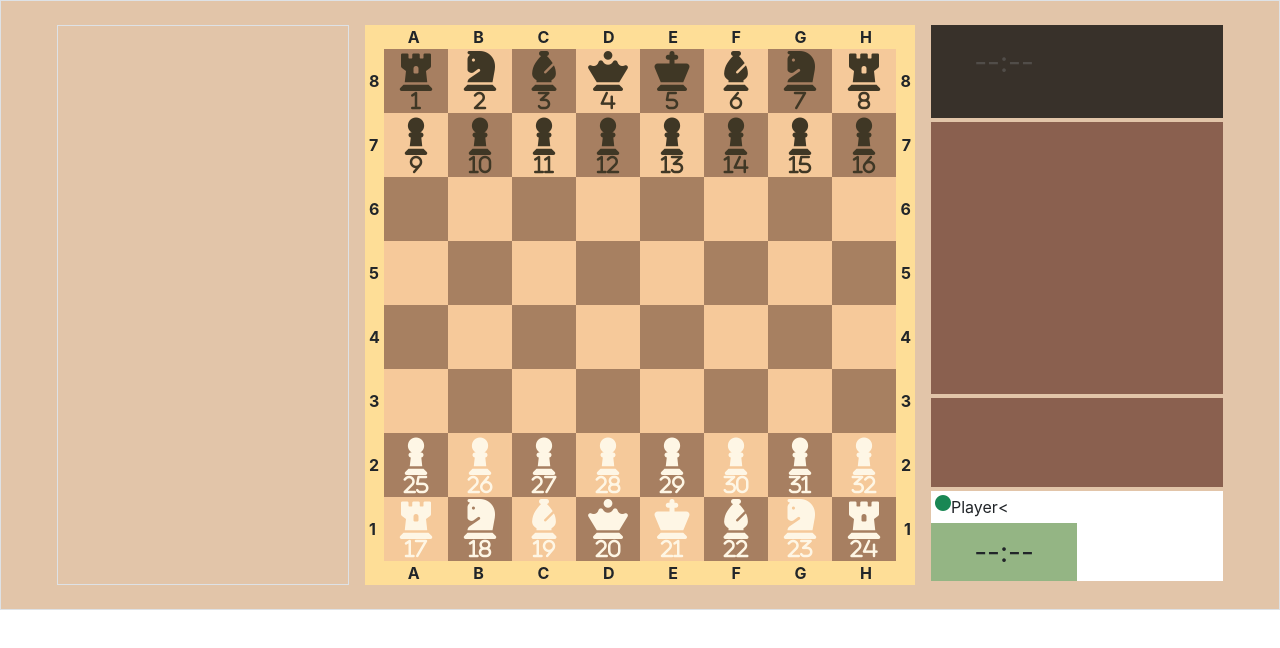
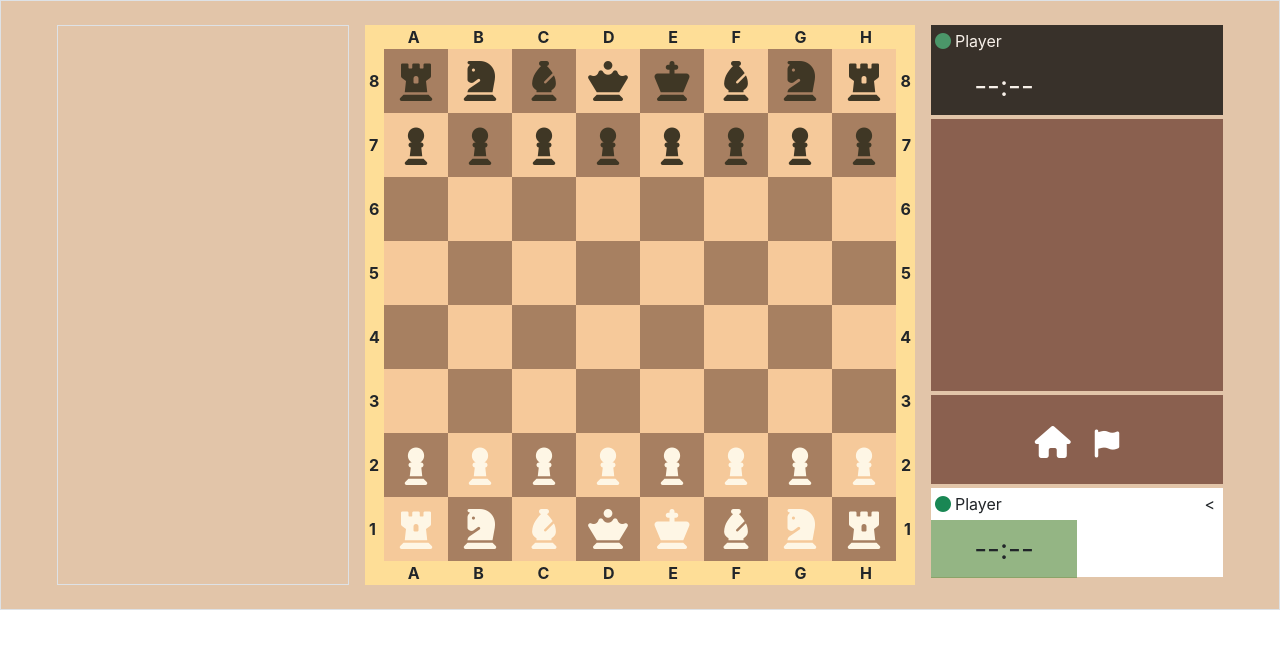
Before and after one commit to ZenkoWu/Chess_Game, a React (Create React App) app in the folder chess-game/: page / in a window 1280 px wide. Shown: the top 648 px of the page. Built offline with nearby package versions, Linux system fonts and the light colour scheme.

Commit message:
green-circle

```diff
--- a/chess-game/src/App.css
+++ b/chess-game/src/App.css
@@ -31,6 +31,14 @@
   background-color: rgba(100, 148, 78, 0.692);
 }
 
+.green-circle {
+  color: rgba(100, 148, 78);
+}
+
 .activeCell{
   background-color: rgb(81, 136, 55);
 }
+
+.border-bottom-brown {
+  border-bottom: 1px solid #9b7d71;
+}
--- a/chess-game/src/components/ChessBoard/ChessBoard.jsx
+++ b/chess-game/src/components/ChessBoard/ChessBoard.jsx
@@ -15,19 +15,21 @@ const figureTypes =
   {
     value,
     icon: 'fa-solid fa-chess-' + value,
-    whereFigureCanGo: () => {}
+    // whereFigureCanGo: () => {}
   }
   ))
 
-  let whereFigureCanGo = [
-    {type:'pawn', x: '', y: 1 || 2, color: ''}
-  ]
+  // let whereFigureCanGo = [
+  //   {type:'pawn', x: '', y: 1 || 2, color: ''}
+  // ]
 
 const [figures, setFigures] = useState(Array.from({length: 32}, (el, i) => (
     {
       id: i + 1,
       color: i < 16  ? 'black': 'white',
       type: ('rook ' + 'knight ' + 'bishop '  + 'queen ' + 'king ' + 'bishop ' + 'knight ' + 'rook ' + 'pawn '.repeat(8)).split(' ')[i % (maxBoardWidth * 2)],
+
+    icon: 'fa-solid fa-chess-' + 'pawn ',
     }
   )
 ))
@@ -87,7 +89,6 @@ useEffect(() => {
   setDefaultFigurePosition(arrDefaultFigurePosition)
   }, [])
 
-
   let getFigureById = (id) => figures.find(el => el.id == id)
 
   let renderFigure = (id) => {
@@ -97,12 +98,17 @@ let figure = getFigureById(id)
     }
     }
 
+const [playerSide, setPlayerSide] = useState('white')
+
 const [move, setMove] = useState({})
+
 const [history, setHistory] = useState([])
-let historyPush = move => setHistory(prev => [...prev, move.secondTap])
+
+let historyPush = (move) => setHistory(prev =>
+  // [...prev, {firstTap: move.firstTap, secondTap: move.secondTap, figureColor: playerSide}])
+  [...prev, {...move, figureColor: playerSide}])
 
 useEffect(() => {
-  console.log(move)
   if(move.secondTap){
     historyPush(move)
     setMove({})
@@ -110,7 +116,7 @@ useEffect(() => {
     // setFigureInCell(move.firstTap.figure, move.secondTap.x, move.secondTap.y)
     //   setCells((prev) =>
     //   prev.map(el => {
-    //     if(el.id == move.firstTap.id) {
+    //     if(el.id == move.firstTap?.id) {
     //       return {...el, figure: null}
     //     } else {
     //       return el
@@ -130,16 +136,23 @@ useEffect(() => {
 }, [move])
 
 console.log(history)
+
 let changeFigurePosition = (foundFigId, cell) => {
   setFigureInCell(foundFigId, cell.x, cell.y)
-  console.log(cells)
+  // console.log(cells)
 }
-
-  let [playerSide, setPlayerSide] = useState('white')
 
   const [availableToMove, setAvailableToMove] = useState([])
 
-  let isCellFirstTap = cell => (cell.id === move.firstTap?.id)
+  let whereFigureCanGoo = [
+    {id: 'D2', dots: ['D3','D4']},
+    {id: 'C2', dots: ['C3','C4']},
+    {id: 'A2', dots: ['A3','A4']},
+    {id: 'C7', dots: ['C6','C5']},
+    {id: 'B8', dots: ['C6','A6']},
+  ]
+
+  let isCellFirstTap = cell => (cell.id == move.firstTap?.id)
 
   let canActivateCell = (cell) => {
     let figure = getFigureById(cell.figure)
@@ -147,11 +160,17 @@ let changeFigurePosition = (foundFigId, cell) => {
   }
 
   let setM = (cell) => {
-    let foundFigureIdInCell = cells.find(f => cell.x === f.x && cell.y === f.y).figure
-    let figure = getFigureById(foundFigureIdInCell)
+    let figure = getFigureById(cell.figure)
+
     if (figure?.color === playerSide) {
+
       setMove(prev => ({...prev, firstTap: cell}))
-    } else {
+
+      let canGo = whereFigureCanGoo.find(el => el.id === cell.id)
+      setAvailableToMove([...canGo.dots])
+
+    } else if (availableToMove.includes(cell.id)) {
+    // (availableToMove.find(el => el.dots.includes(cell.id) && el.type == figure.type)) {
       setMove(prev => ({...prev, secondTap: cell}))
       setFigureInCell(move.firstTap.figure, cell.x, cell.y)
       setCells((prev) =>
@@ -161,38 +180,55 @@ let changeFigurePosition = (foundFigId, cell) => {
         } else {
           return el
         }
+
       }
       ))
 
-
+    // setPlayerSide(prev => prev === 'white' ? 'black' : 'white')
+    setAvailableToMove([])
     }
   }
-// if (figure?.color === playerSide) {
-    //   setMove(prev => prev.firstTap ? {...prev, secondTap: cell} : {...prev, firstTap: cell})
+
+//   let getFigureInCell = (x, y) => {
+//     // конкретная фигура {id, color, type}. если ничего вернет null
+//     }
+
+//     // для ладьи
+//     let whereFigureCouldGo = (cell) => {
+//     let dots = []
+
+//     // x+
+    // for(let i = cell.x + 1; i < 8; i++){
+    //   let figure = getFigureById(cell.figure)
+    //    if(figure?.color === playerSide)
+
+    //     dots.push(cell.id)
+    //    if(figure)
+    //       break;
     // }
 
+//     //...
 
+//     return dots
+//     }
 
-    console.log(cells)
+// let checkCell = (x, y, side, push) => {
+//   let figure = getFigureInCell (x, y)
+//    if(figure?.color === side)
+//       return false
 
-  // let findInCell = (x, y) => {
-  //   let foundFigureIdInCell = cells.find(f => x === f.x && y === f.y).figure
-  //   let figure = getFigureById(foundFigureIdInCell)
-  //   if(!foundFigureIdInCell) {
-  //     console.log('figure not found')
-  //   } else if (figure.color === playerSide) {
-  //     setCells(prev =>
-  //     prev.map(el => (
-  //       {...el, activeCell: el.x == x && el.y == y ? true : false}
-  //     )
-  //       )
-  //     )
-
-  //     let figure = figures.find(el => el.id === foundFigureIdInCell)
-  //   }
+//    push({x, y})
+//    if(figure)
+//       return false;
+//    return true
 // }
 
-// console.log(cells)
+// // x+
+// for(let i = x + 1; i < maxW; i++){
+//    if(checkCell (i, y, side, dots.push))
+//       break;
+// }
+
 
   return (
     <div className='d-flex justify-content-   w-100 border p-3 px-5'>
@@ -225,13 +261,13 @@ let changeFigurePosition = (foundFigId, cell) => {
                   key={cell.id}
                   className={getDeafultCellColor(cell.x, cell.y) +
                     " opacity-75 d-flex justify-content-center align-items-center " + canActivateCell(cell) + " " +
-                    (isCellFirstTap(cell) ? "activeCell" : "")}
+                    (isCellFirstTap(cell) ? "activeCell" : "") + (availableToMove.includes(cell.id) ? ' fa-solid fa-circle green-circle fs-4' : '')}
                   style={{ width: "4rem", height: "4rem" }}
                   onClick = {() => setM(cell)}
                 >
                   {cell.figure ?
                     <div className = {`${renderFigure(cell.figure)} fs-1`}>
-                      <div className='fs-5'>{cell.figure}</div>
+                      {/* <div className='fs-5'>{cell.figure}</div> */}
                     </div>
                   : null}
                 </div>
@@ -248,24 +284,30 @@ let changeFigurePosition = (foundFigId, cell) => {
       {/* historyBoard */}
       <div className='w-50 p-2'>
         <div className='w-100 h-100 '>
-
-            <div className='bg-black opacity-75' style={{height:'16.6%'}} >
-              <div className={'p-3 w-50 fs-3 ' + (playerSide == 'black' ? 'playerTurn' : '')}>
+            <div className='bg-black opacity-75 text-white' style={{height:'16%'}}>
+              <div className='p-1 text-start d-flex'>
+                <div className='fa-solid fa-circle text-success pt-1'></div>
+                <div className='ps-1'>Player</div>
+                <div className='w-100 text-end pe-1'>
+                  {playerSide == 'black' ? '<' : null}
+                </div>
+              </div>
+              <div className={'p-2 w-50 fs-3 ' + (playerSide == 'black' ? 'playerTurn' : '')}>
                 --:--
               </div>
           </div>
 
-
           <div className='h-50 py-1'>
               <div className=' bg-brown h-100 p-2 text-start'>
                  {history.map((el, i) => (
-                    <div className='border-bottom text-white d-flex justify-content-'>
-                      <div>{i + 1}</div>
-                      <div className='w-50'>{el.id}</div>
-                      <div className='w-50'>{el.id}</div>
-
-                      {/* <span className=''> {el.id} </span>
-                      <span className=''>{el.id}</span> */}
+                    <div className='border-bottom-brown text-white d-flex justify-content-'>
+                      <div className='px-2'>{i + 1}</div>
+                      <div className={`w-50 text-${el.figureColor}`}>
+                        <span className={renderFigure(el.firstTap?.figure)}></span>
+                        {el.firstTap?.id}
+                      </div>
+                      <div className={`w-50 text-${el.figureColor}`}>{el.secondTap?.id}</div>
+                      {/* <div className='w-50'>{el.id}</div> */}
                     </div>
                   )
                 )}
@@ -273,14 +315,18 @@ let changeFigurePosition = (foundFigId, cell) => {
           </div>
           <div style={{height:'16.6%'}} className='pb-1'>
             <div className='bg-brown h-100' >
-
+              <div className='fs-2 text-white p-4'>
+                <i class="fa-solid fa-house pe-4"></i>
+                <i class="fa-solid fa-flag fs-3"></i>
+                </div>
             </div>
           </div>
           <div className='bg-white' style={{height:'16%'}}>
             <div className='p-1 text-start d-flex'>
-              <div className='fa-solid fa-circle text-success'></div>
-              <div> Player</div>
-              {playerSide == 'white' ? '<' : null}
+              <div className='fa-solid fa-circle text-success pt-1'></div>
+              <div className='ps-1'>Player</div>
+              <div className='w-100 text-end pe-1'>
+              {playerSide == 'white' ? '<' : null} </div>
             </div>
             <div className={'p-2 w-50 fs-3 ' + (playerSide == 'white' ? 'playerTurn' : '')}>
               --:--
```
Lines whose indentation alone changed are shown as unchanged.
